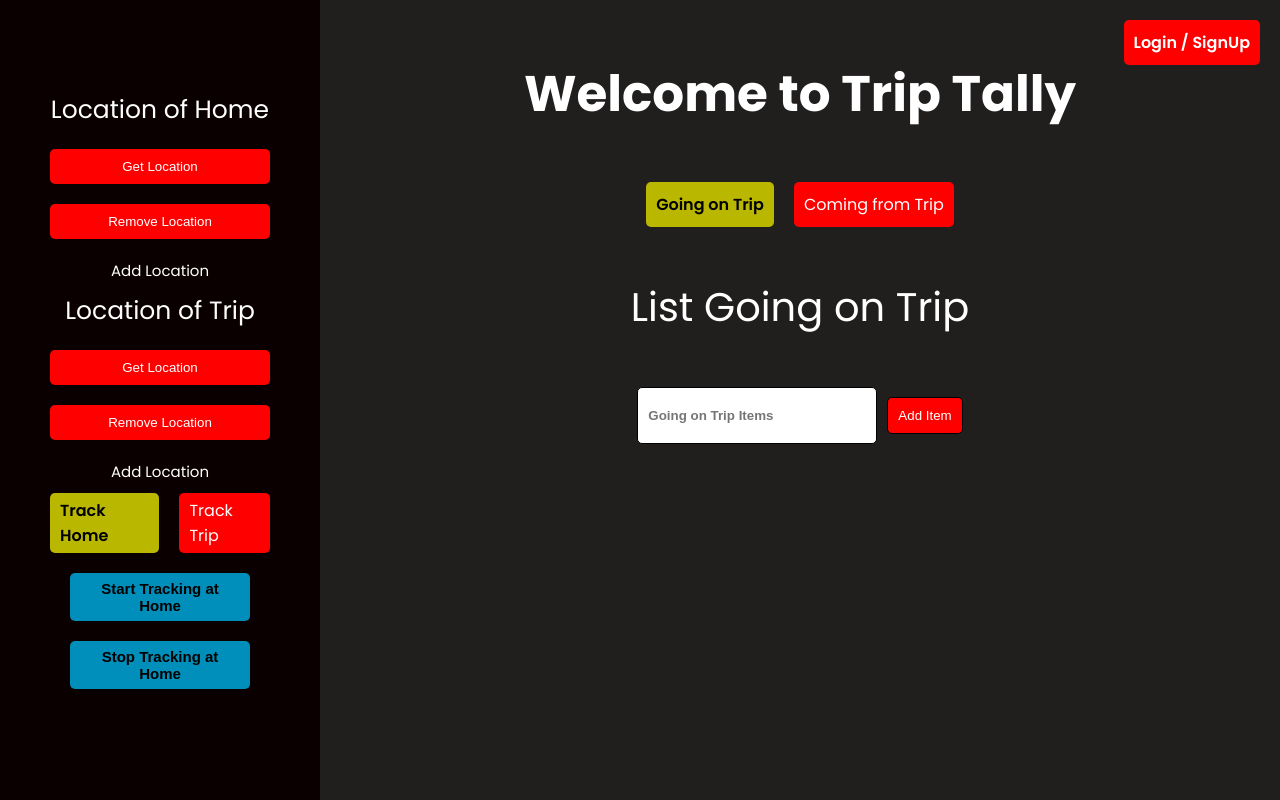
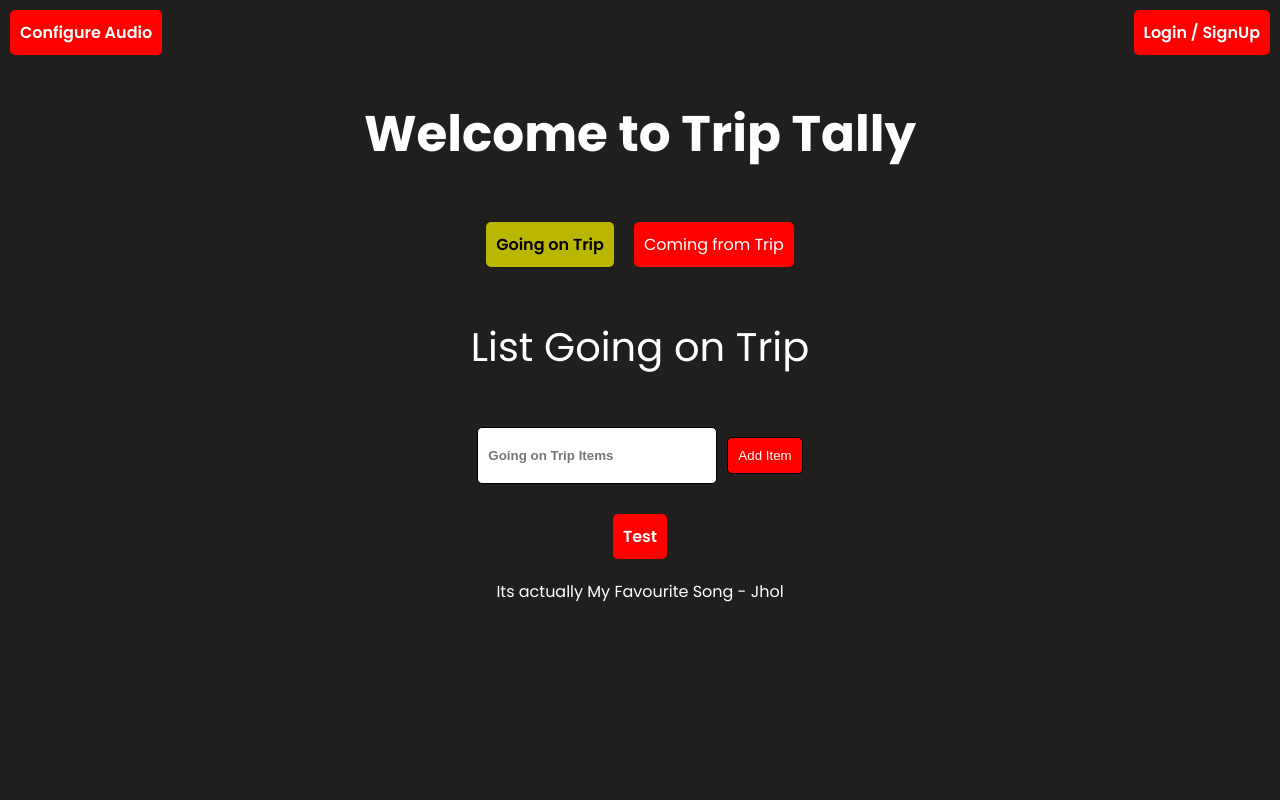
Before and after one commit to harshit391/TripTally, a plain HTML site: page index.html in a window 1280 px wide. Drawn offline with Linux system fonts and the light colour scheme.

Commit message:
Removed The Location Feature Adding Alarm Feature Instead
Just starting as base

```diff
--- /dev/null
+++ b/pages/configure-audio.html
@@ -0,0 +1,15 @@
+<!DOCTYPE html>
+<html lang="en">
+<head>
+    <meta charset="UTF-8">
+    <meta name="viewport" content="width=device-width, initial-scale=1.0">
+    <link rel="shortcut icon" href="/icon.png" type="image/x-icon">
+    <title>Audio Configuration</title>
+
+    <!-- Loading the Main Css first -->
+    <link rel="stylesheet" href="/styles/main/styles.css">
+</head>
+<body>
+    <h1 style="padding: 20px;">Configure The Alarm Audio</h1>
+</body>
+</html>
--- a/scripts/assets/elemets.js
+++ b/scripts/assets/elemets.js
@@ -65,8 +65,18 @@ const startButtons = `
     </div>
 `
 
+const testBtn = `
+    <button class='test'>Test</button>
+    <p style='padding: 20px;'>Its actually My Favourite Song - Jhol</p>
+`
+
 const profile = `
-    <a href='../../pages/user.html' class='profile'>
-        <div class='profile-state'>Login / SignUp</div>
-    </a>
+    <div class='nav'>
+        <a href='/pages/configure-audio.html' class='profile'>
+            <div class='config-audio'>Configure Audio</div>
+        </a>
+        <a href='/pages/user.html' class='profile'>
+            <div class='profile-state'>Login / SignUp</div>
+        </a>
+    </div>
 `
--- a/scripts/src/main.js
+++ b/scripts/src/main.js
@@ -15,14 +15,10 @@ const load = () =>
     }
 
     body.innerHTML = `
-        <div class='locations'>
-            ${locationHome}
-            ${locationTrip}
-            ${startButtons}
-        </div>
         <div class='cont1'>
             ${profile}
             ${lists}
+            ${testBtn}
         </div>
     `;
 
@@ -30,13 +26,19 @@ const load = () =>
 
     eleFunc();
 
-    locationFunctions();
-
     checkAuth();
 
-    const val = localStorage.getItem("defaultloc");
+    const test = document.querySelector('.test');
 
-    controls().Bydefault(val);
+    test.addEventListener('click', () => {
+        const audio = new Audio("/Jhol.mp3");
+        audio.volume = 0.02;
+        audio.play();
+        setTimeout(() => {
+            audio.pause();
+            audio.currentTime = 0; // Reset audio to the start
+          }, 10000);
+    });
 
     const goingForm = document.querySelector('.form-going');
     const comingForm = document.querySelector('.form-coming');
--- a/scripts/utils/checkAuth.js
+++ b/scripts/utils/checkAuth.js
@@ -1,7 +1,7 @@
 
 const checkAuth = () => {
 
-    const profile = document.querySelector(".profile");
+    const profile = document.querySelectorAll(".profile")[1];
     const state = document.querySelector(".profile-state");
 
     const token = localStorage.getItem('token');
--- a/styles/components/main.css
+++ b/styles/components/main.css
@@ -10,18 +10,25 @@
 {
     display: flex;
     width: 100%;
+    flex-direction: column;
     justify-content: center;
     align-items: center;
-    margin-top: 25px;
+}
+
+.nav
+{
+    display: flex;
+    justify-content: space-between;
+    width: 100%;
+    padding: 10px;
+    color: white;
+    font-weight: 600;
 }
 
 .profile
 {
     all: unset;
     font-weight: 600;
-    position: absolute;
-    right: 20px;
-    top: 20px;
     padding: 10px;
     border-radius: 5px;
     cursor: pointer;
@@ -35,17 +42,13 @@
     font-weight: 600;
 }
 
-
-@media screen and (min-width: 768px)
+/* Text Button CSs*/
+.test
 {
-    .mybody
-    {
-        flex-direction: row;
-        width: 100%;
-    }
-
-    .cont1
-    {
-        margin-left: 25%;
-    }
+    all: unset;
+    font-weight: 600;
+    padding: 10px;
+    border-radius: 5px;
+    cursor: pointer;
+    background-color: red;
 }
```
Also changed, not shown: pages/user.html (+2 -0 lines), 1 other file.
